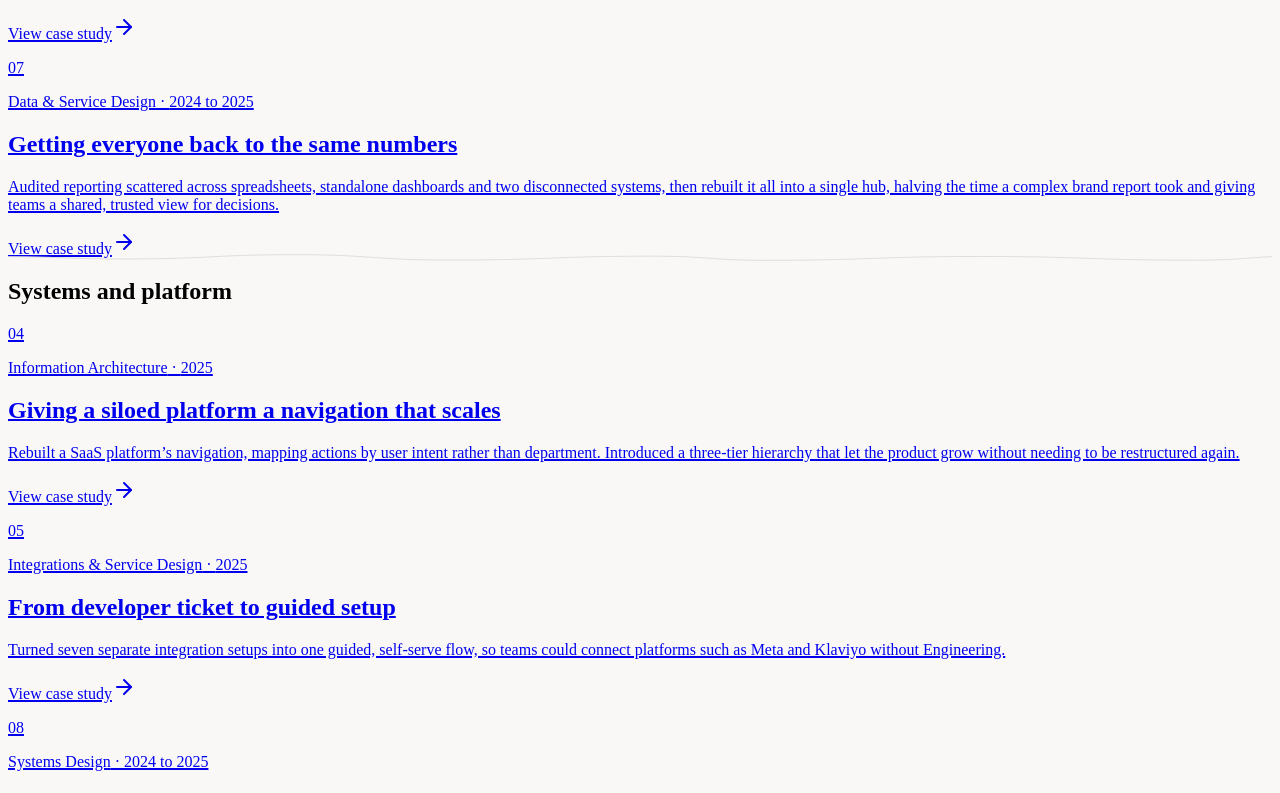
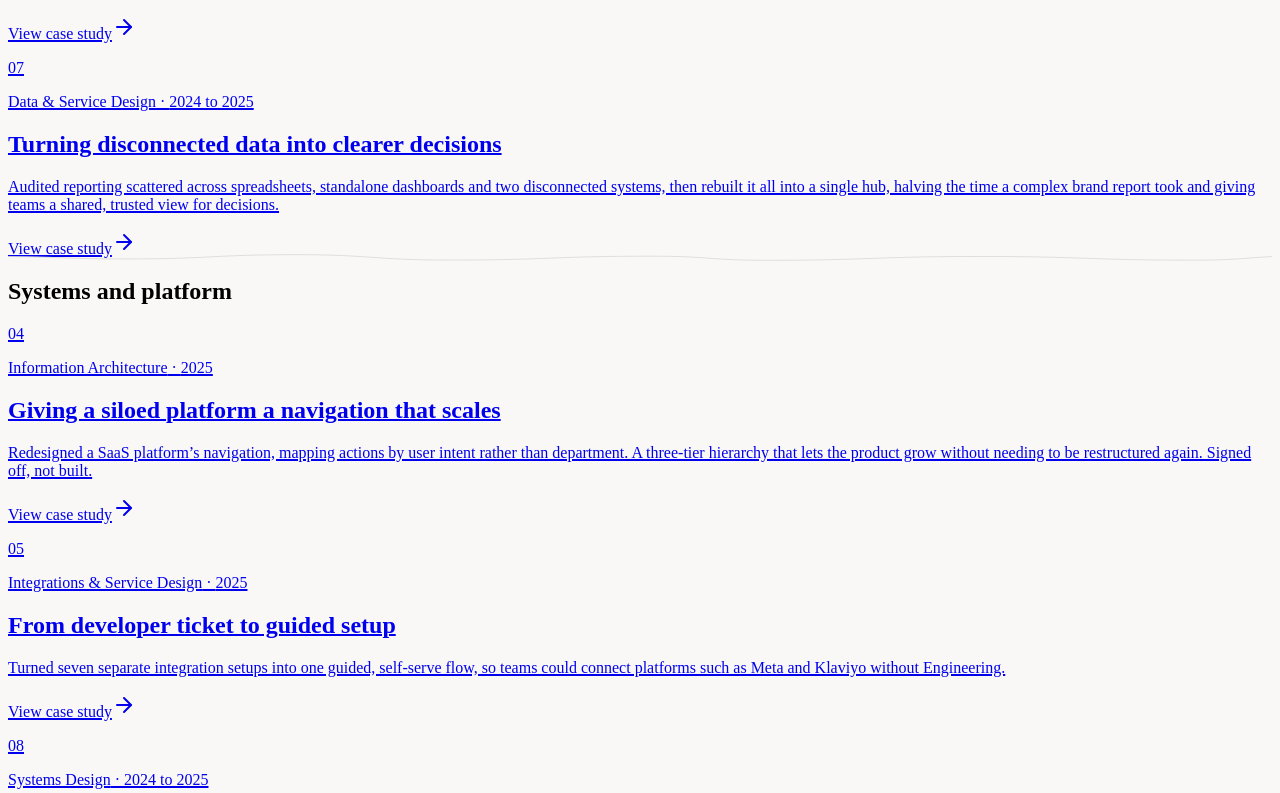
Before and after one commit to jadeparrish/portfolio, a Next.js app: page /work in a window 1280 px wide. Shown: the part 1447-2240 px from the top of the page. Built offline with nearby package versions, Linux system fonts and the light colour scheme.

Commit message:
Revise case study titles and descriptions
Updated case study titles and descriptions for clarity and accuracy.

```diff
--- a/app/caseStudiesData.js
+++ b/app/caseStudiesData.js
@@ -57,7 +57,7 @@ const work = [
     title: 'Giving a siloed platform a navigation that scales',
     tag: 'Information Architecture',
     description:
-      'Rebuilt a SaaS platform’s navigation, mapping actions by user intent rather than department. Introduced a three-tier hierarchy that let the product grow without needing to be restructured again.',
+      'Redesigned a SaaS platform’s navigation, mapping actions by user intent rather than department. A three-tier hierarchy that lets the product grow without needing to be restructured again. Signed off, not built.',
     cta: 'View case study',
     href: '/work/cm-navigation',
     tint: 'bg-[#E4E1E8]',
@@ -96,7 +96,7 @@ const work = [
     slug: 'reporting',
     year: '2024 to 2025',
     group: 'data',
-    title: 'Getting everyone back to the same numbers',
+    title: 'Turning disconnected data into clearer decisions',
     tag: 'Data & Service Design',
     description:
       'Audited reporting scattered across spreadsheets, standalone dashboards and two disconnected systems, then rebuilt it all into a single hub, halving the time a complex brand report took and giving teams a shared, trusted view for decisions.',
```
